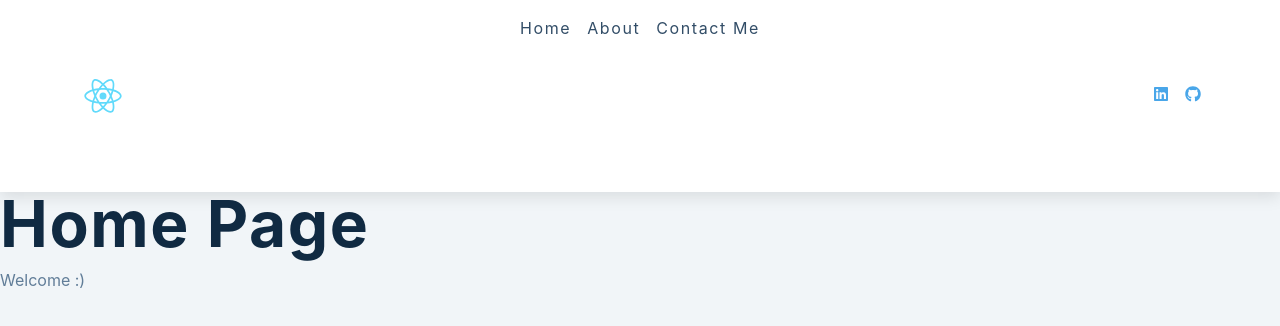
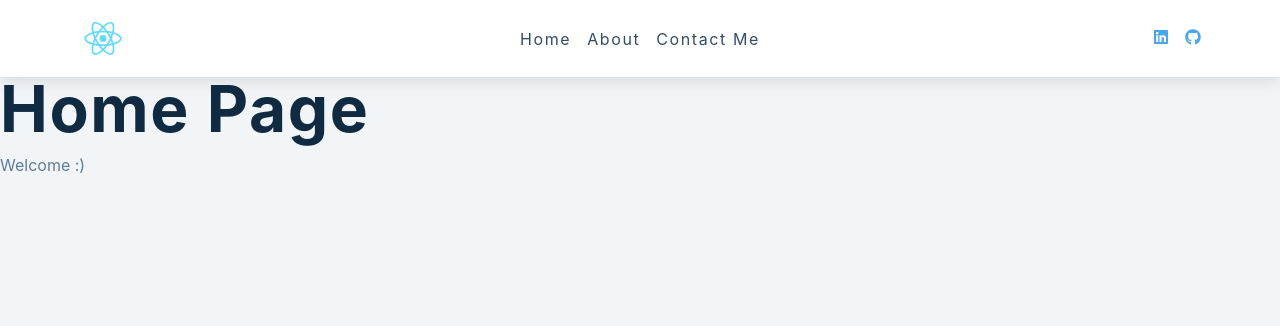
Before and after one commit to torres2235/portfolio, a React (Create React App) app: page / in a window 1280 px wide. Shown: the top 326 px of the page. Built offline with nearby package versions, Linux system fonts and the light colour scheme.

Commit message:
Update Navbar.js

```diff
--- a/src/components/Navbar.js
+++ b/src/components/Navbar.js
@@ -1,4 +1,4 @@
-import React from "react";
+import React, { useState, useRef, useEffect } from "react";
 import { Link } from "react-router-dom";
 import { FaBars } from "react-icons/fa";
 
@@ -6,17 +6,34 @@
 import logo from "../assets/logo.svg";
 
 const Navbar = () => {
+  const [showLinks, setShowLinks] = useState(false);
+  const linksContainerRef = useRef(null);
+  const linksRef = useRef(null);
+
+  useEffect(() => {
+    // gets us position and size of our element
+    const linksHeight = linksRef.current.getBoundingClientRect().height; // .height means we only extract the height
+    if (showLinks) {
+      linksContainerRef.current.style.height = `${linksHeight}px`;
+    } else {
+      linksContainerRef.current.style.height = "0px";
+    }
+  }, [showLinks]);
+
   return (
     <nav>
       <div className="nav-center">
         <div className="nav-header">
           <img src={logo} style={{ width: "4rem" }} alt="logo" />
-          <button className="nav-toggle">
+          <button
+            className="nav-toggle"
+            onClick={() => setShowLinks(!showLinks)}
+          >
             <FaBars />
           </button>
         </div>
-        <div className="links Container show-container">
-          <ul className="links">
+        <div className="links-container" ref={linksContainerRef}>
+          <ul className="links" ref={linksRef}>
             {links.map((link) => {
               const { id, url, text } = link;
               return (
```
